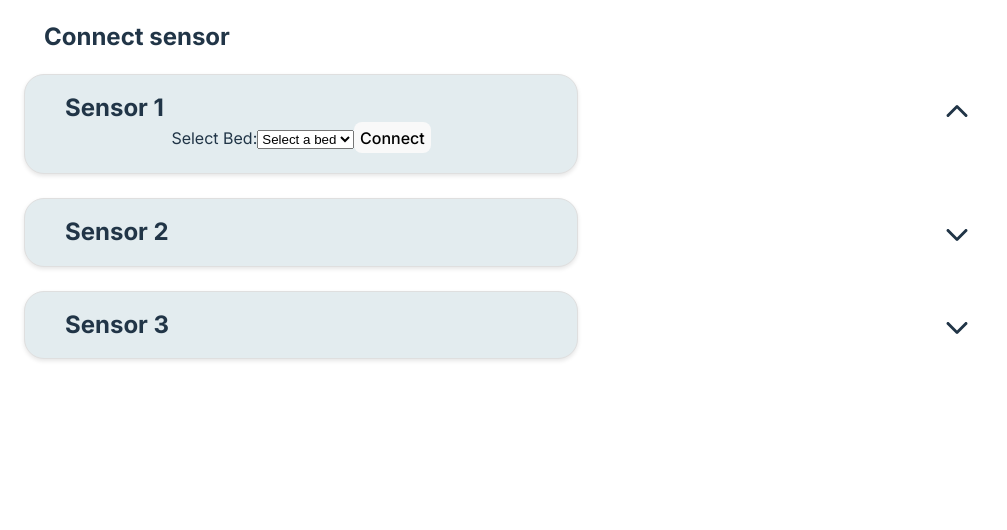
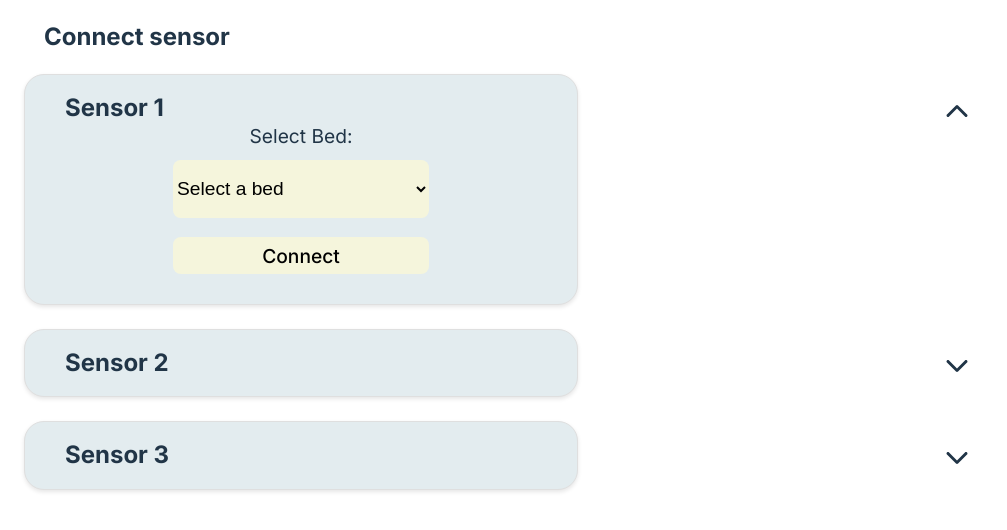
Before and after one commit to casperHansenTEOA/IKEASnark, a React (Vite) app in the folder frontend/: page /createSensor in a window 1280 px wide. Both pictures are taken after a click on the icon 957 px from the left and 111 px from the top of the page. Shown: the top 530 px of the page, without its empty margins (0-1007 px from the left). Built offline with nearby package versions, Linux system fonts and the light colour scheme.

Commit message:
fixed a styling

```diff
--- a/frontend/src/components/SensorCreationCard/SensorCreationCard.tsx
+++ b/frontend/src/components/SensorCreationCard/SensorCreationCard.tsx
@@ -66,7 +66,7 @@ function SensorCreationCard({ n }: Props) {
               //TODO send data to backend
               // Handle form submission logic here
             }}
-            className="sensor-form "
+            className="light-form "
           >
             <label htmlFor={`bed-select-${n}`}>Select Bed:</label>
             <select
```
